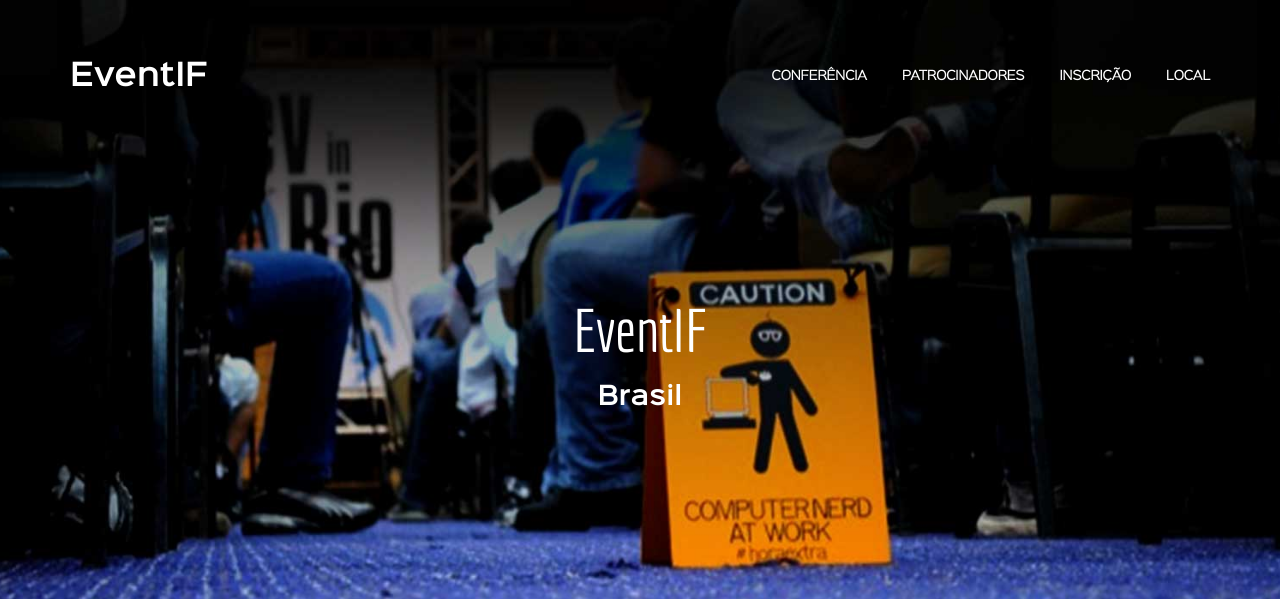
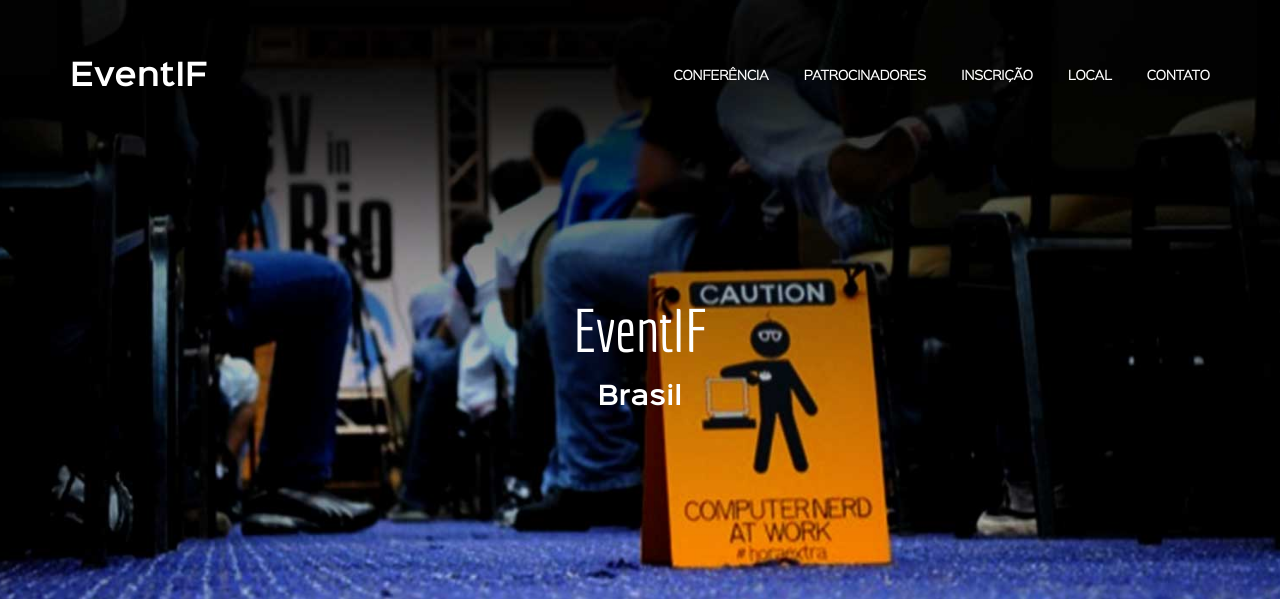
Before and after one commit to PatrickFS18/EventIF, a Django app: page / in a window 1280 px wide. Shown: the top 599 px of the page. Run offline with Django 4.2, Linux system fonts and the light colour scheme; some libraries are stand-ins or nearby versions.

Commit message:
href contact in index

```diff
--- a/core/templates/index.html
+++ b/core/templates/index.html
@@ -51,6 +51,8 @@
                     <li><a data-scroll href="#sponsors">Patrocinadores</a></li>
                     <li><a data-scroll href="#register">Inscrição</a></li>
                     <li><a data-scroll href="#venue">Local</a></li>
+                    <li><a data-scroll href="/Contact">Contato</a></li>
+
                 </ul>
             </nav>
 
```
